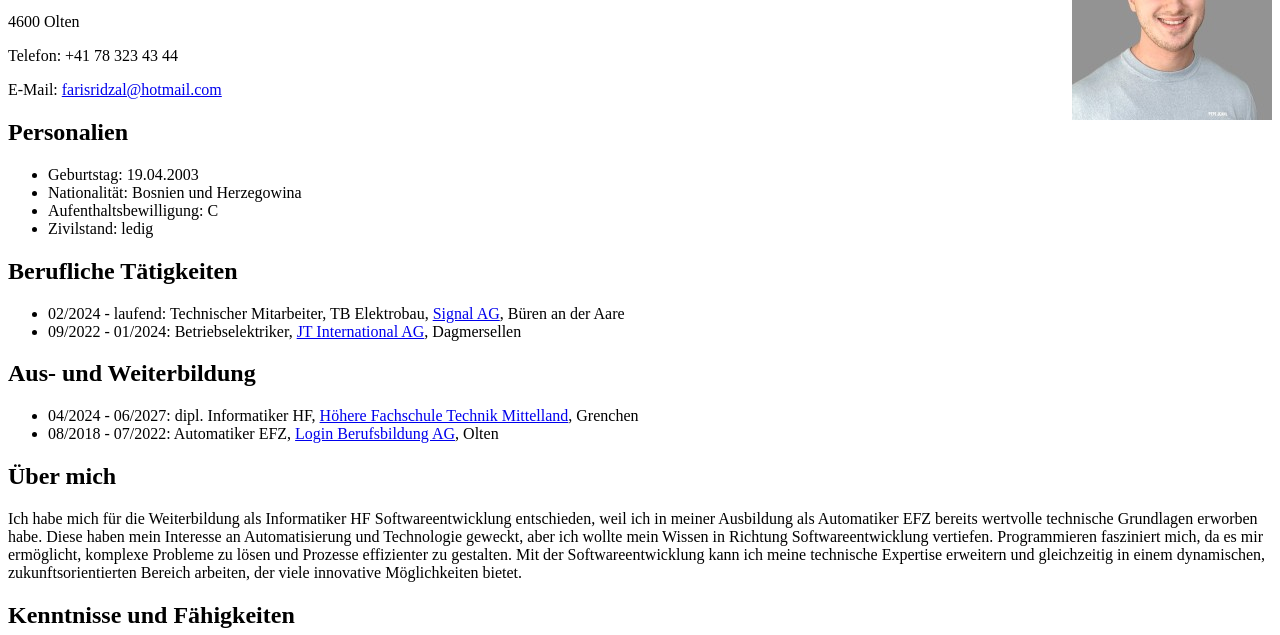
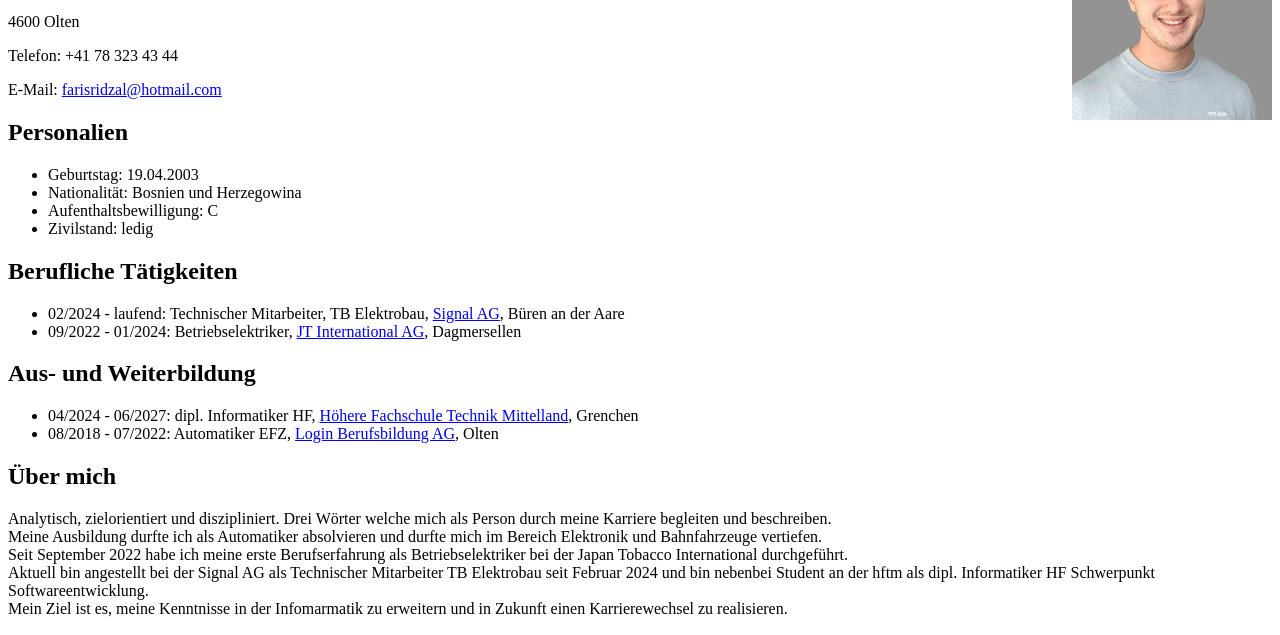
Before and after one commit to farisridzal/CV, a plain HTML site: page CV.html in a window 1280 px wide. Shown: the part 101-736 px from the top of the page. Drawn offline with Linux system fonts and the light colour scheme.

Commit message:
fix: Fixed the section 'Über mich' in the code

```diff
--- a/CV.html
+++ b/CV.html
@@ -34,13 +34,11 @@
 
     <h2>Über mich</h2>
     <p>
-        Ich habe mich für die Weiterbildung als Informatiker HF Softwareentwicklung entschieden, weil ich
-        in meiner Ausbildung als Automatiker EFZ bereits wertvolle technische Grundlagen erworben habe.
-        Diese haben mein Interesse an Automatisierung und Technologie geweckt, aber ich wollte mein Wissen
-        in Richtung Softwareentwicklung vertiefen. Programmieren fasziniert mich, da es mir ermöglicht,
-        komplexe Probleme zu lösen und Prozesse effizienter zu gestalten. Mit der Softwareentwicklung kann
-        ich meine technische Expertise erweitern und gleichzeitig in einem dynamischen, zukunftsorientierten
-        Bereich arbeiten, der viele innovative Möglichkeiten bietet.
+        Analytisch, zielorientiert und diszipliniert. Drei Wörter welche mich als Person durch meine Karriere begleiten und beschreiben.<br>
+        Meine Ausbildung durfte ich als Automatiker absolvieren und durfte mich im Bereich Elektronik und Bahnfahrzeuge vertiefen.<br>
+        Seit September 2022 habe ich meine erste Berufserfahrung als Betriebselektriker bei der Japan Tobacco International durchgeführt.<br>
+        Aktuell bin angestellt bei der Signal AG als Technischer Mitarbeiter TB Elektrobau seit Februar 2024 und bin nebenbei Student an der hftm als dipl. Informatiker HF Schwerpunkt Softwareentwicklung.<br>
+        Mein Ziel ist es, meine Kenntnisse in der Infomarmatik zu erweitern und in Zukunft einen Karrierewechsel zu realisieren.
     </p>
 
     <h2>Kenntnisse und Fähigkeiten</h2>
```
